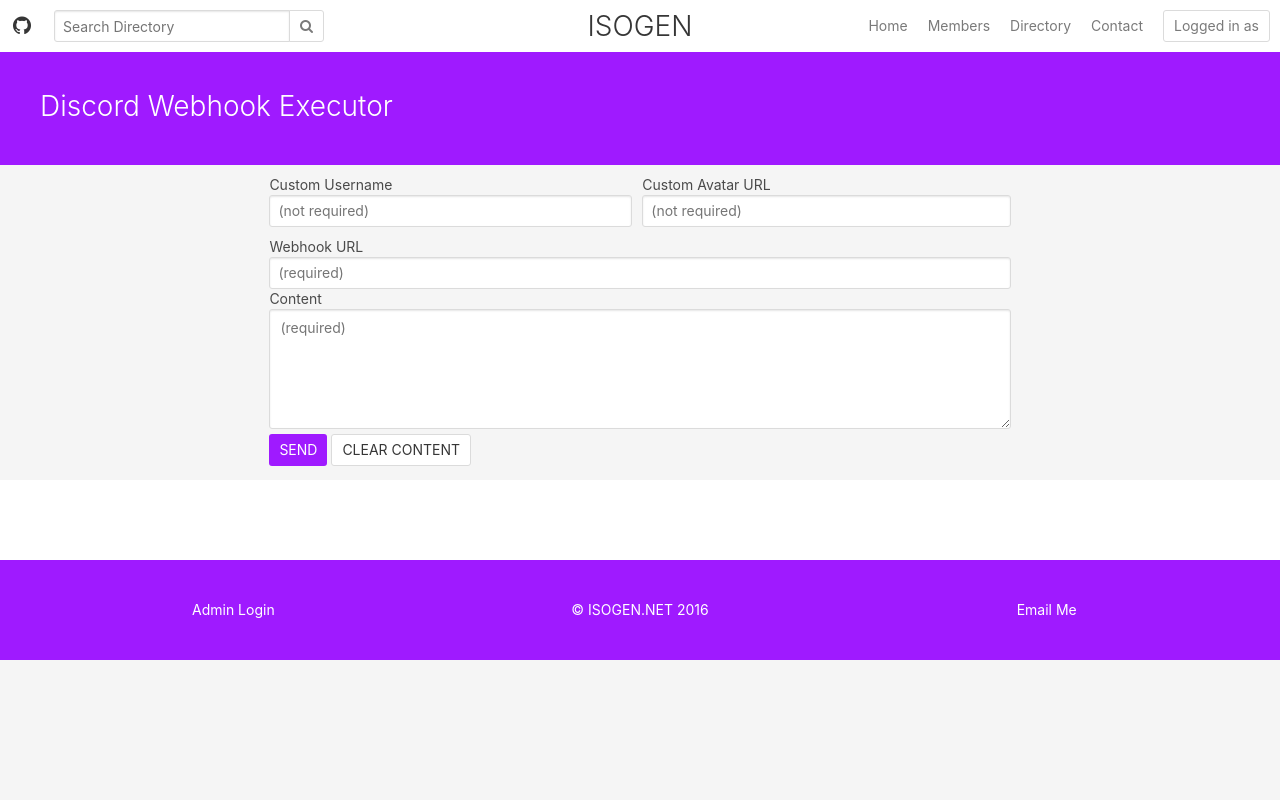
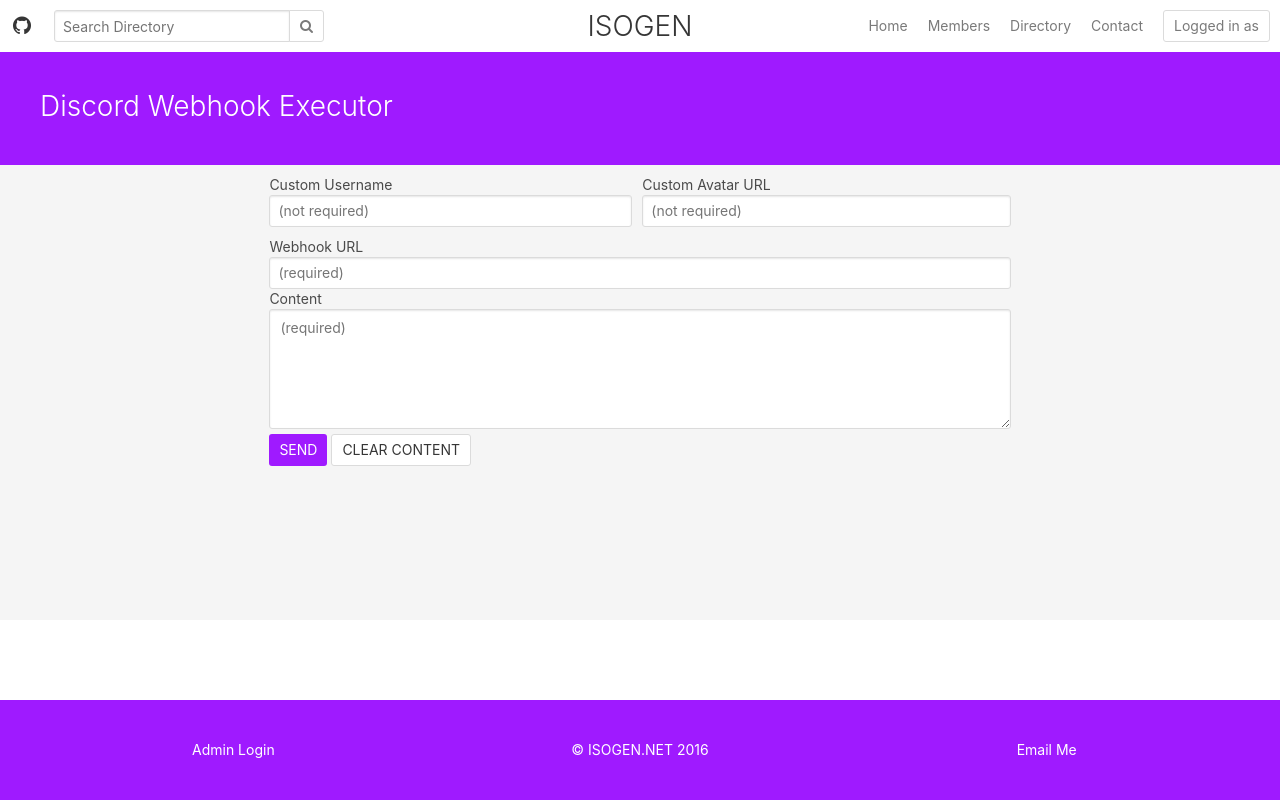
Before and after one commit to 3jackdaws/isogen3, a Django app: template apps/shinobu/templates/shinobu/webhook.html in a window 1280 px wide. Run offline with Django 3.2, Linux system fonts and the light colour scheme; the template is opened without the code that fills it, so the values that code supplies are empty; some libraries are stand-ins or nearby versions.

Commit message:
Fix bottom of page thing

```diff
--- a/apps/shinobu/urls.py
+++ b/apps/shinobu/urls.py
@@ -2,5 +2,6 @@ from django.conf.urls import url, include
 from . import views
 
 urlpatterns = [
-    url(r'webhook', views.webhook)
+    url(r'webhook', views.webhook),
+    url(r'kv/(.+)/([a-z0-9/-_]+)?', views.kvstore)
 ]
--- a/isogen/templates/components/footer.html
+++ b/isogen/templates/components/footer.html
@@ -1,10 +1,12 @@
-<section class="hero">
-    <div class="hero-body">
 
-    </div>
-</section>
+<div style="position:absolute; bottom: 0; left: 0; width: 100%; margin-top: 200px;">
+    <section class="hero">
+        <div class="hero-body">
 
-<section class="hero is-primary">
+        </div>
+    </section>
+
+    <section class="hero is-primary" style="">
         <div class="hero-body">
             <div class="container" style="text-align: center">
                 <div class="columns">
@@ -22,3 +24,4 @@
             </div>
         </div>
     </section>
+</div>
--- a/isogen/templates/directory.html
+++ b/isogen/templates/directory.html
@@ -37,7 +37,7 @@
                 <p class="content searchable">
                     {{ site.description }}
                 </p>
-
+                {{ site.url }}
             </div>
         </div>
         {% endfor %}
--- a/isogen/templates/downloads.html
+++ b/isogen/templates/downloads.html
@@ -74,6 +74,8 @@
             </div>
         </div>
     </div>
+    </div>
+    {% include 'components/footer.html' %}
 </body>
 <script>
     function showTab(event, tabName){
--- a/static/isogen/css/extra.css
+++ b/static/isogen/css/extra.css
@@ -1,4 +1,12 @@
+html{
+    min-height: 100%;
+}
 
+body{
+    position:relative;
+    padding-bottom: 200px;
+    min-height: 100%;
+}
 
 .card{
     margin: 40px;
```
Also changed, not shown: apps/shinobu/views.py (+20 -0 lines).
